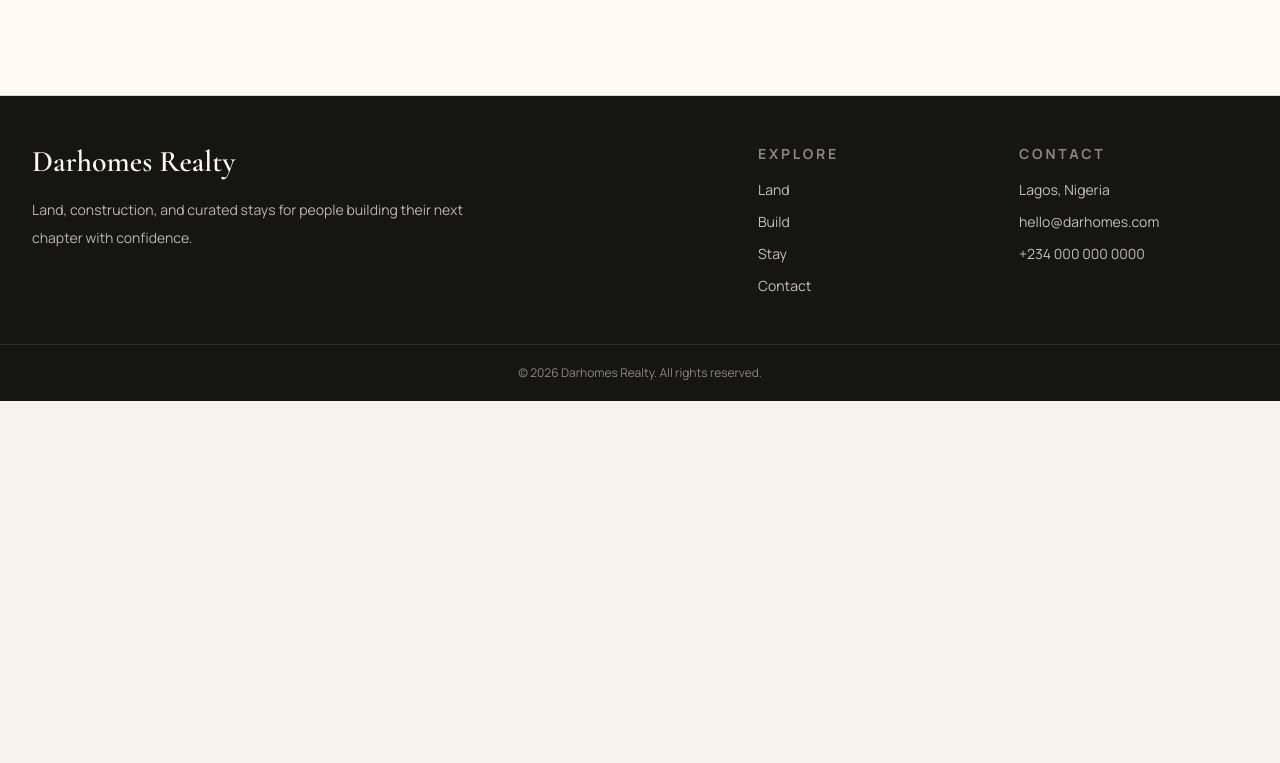
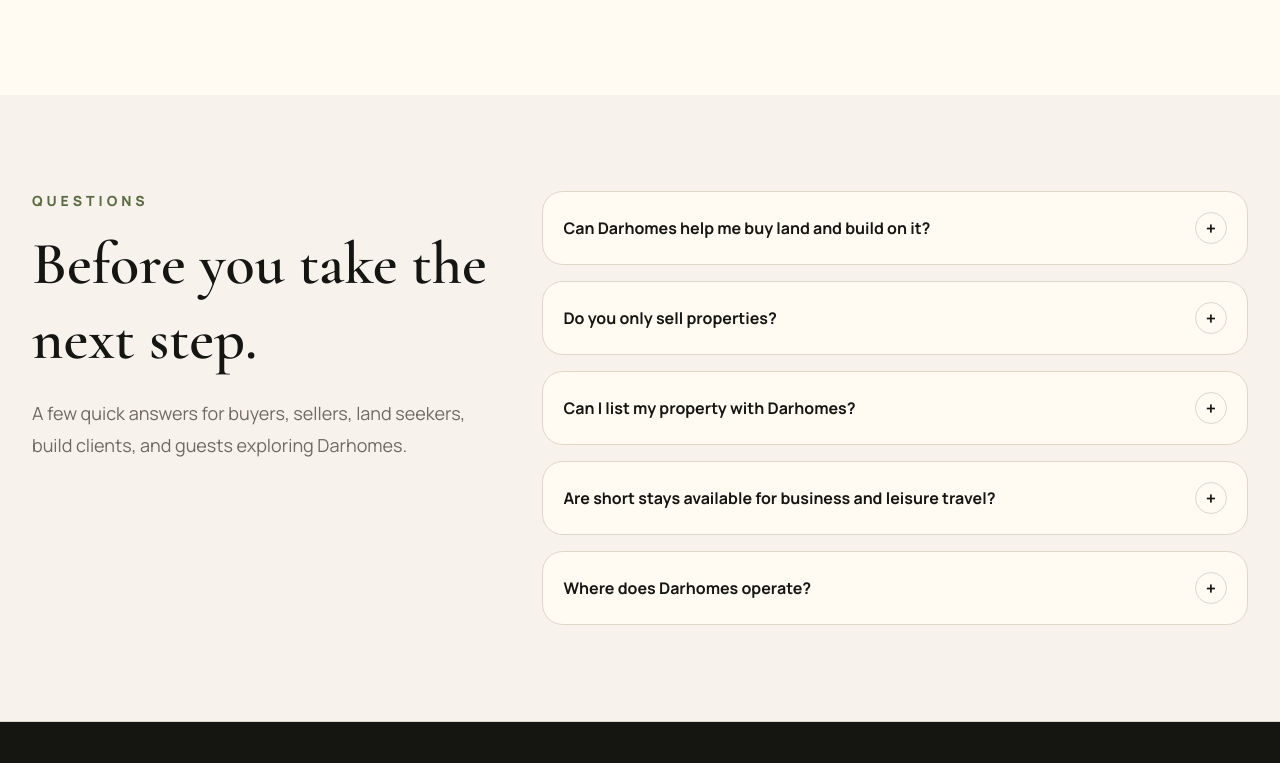
Before and after one commit to Engr-Shegez/DarHomes, a Next.js app: page / in a window 1280 px wide. Shown: the part 4677-5440 px from the top of the page. Before the commit the page ends 5078 px from the top, so only its background shows below. Built offline with nearby package versions, Linux system fonts and the light colour scheme.

Commit message:
feat(home): add FAQ section

```diff
--- a/src/app/page.tsx
+++ b/src/app/page.tsx
@@ -1,4 +1,5 @@
 import { BusinessPillars } from "../components/home/BusinessPillars";
+import { FAQSection } from "../components/home/FAQSection";
 import { FeaturedListings } from "../components/home/FeaturedListings";
 import { Hero } from "../components/home/Hero";
 import { ProcessSection } from "../components/home/ProcessSection";
@@ -14,6 +15,7 @@
       <ProcessSection />
       <SellerBuilderCTA />
       <TestimonialsSection />
+      <FAQSection />
     </main>
   );
 }
--- /dev/null
+++ b/src/components/home/FAQSection.tsx
@@ -0,0 +1,70 @@
+const faqs = [
+  {
+    question: "Can Darhomes help me buy land and build on it?",
+    answer:
+      "Yes. Darhomes supports the full journey from finding suitable land to planning and managing a custom build project.",
+  },
+  {
+    question: "Do you only sell properties?",
+    answer:
+      "No. Darhomes works across buying, selling, land acquisition, construction guidance, and curated short-term stays.",
+  },
+  {
+    question: "Can I list my property with Darhomes?",
+    answer:
+      "Yes. Sellers can share property details with Darhomes so the team can review, position, and guide the listing process.",
+  },
+  {
+    question: "Are short stays available for business and leisure travel?",
+    answer:
+      "Yes. Darhomes short stays are designed for modern travelers, including business guests, weekend visitors, and families.",
+  },
+  {
+    question: "Where does Darhomes operate?",
+    answer:
+      "Darhomes is currently positioned around key Nigerian real estate markets, with Lagos as a primary focus. You can update this as your coverage expands.",
+  },
+];
+
+export function FAQSection() {
+  return (
+    <section className="bg-background px-4 py-16 sm:px-6 md:py-24 lg:px-8">
+      <div className="mx-auto grid max-w-7xl gap-10 lg:grid-cols-[0.8fr_1.2fr]">
+        <div>
+          <p className="text-xs font-extrabold uppercase tracking-[0.28em] text-olive sm:text-sm">
+            Questions
+          </p>
+
+          <h2 className="mt-4 font-display text-4xl font-semibold leading-tight text-charcoal sm:text-5xl md:text-6xl">
+            Before you take the next step.
+          </h2>
+
+          <p className="mt-5 max-w-xl text-base leading-8 text-muted sm:text-lg">
+            A few quick answers for buyers, sellers, land seekers, build
+            clients, and guests exploring Darhomes.
+          </p>
+        </div>
+
+        <div className="grid gap-4">
+          {faqs.map((faq) => (
+            <details
+              key={faq.question}
+              className="group rounded-[1.3rem] border border-line bg-surface"
+            >
+              <summary className="flex cursor-pointer list-none items-center justify-between gap-4 p-5 text-base font-bold text-charcoal marker:hidden">
+                <span>{faq.question}</span>
+                <span className="flex h-8 w-8 shrink-0 items-center justify-center rounded-full border border-line text-lg transition group-open:rotate-45">
+                  +
+                </span>
+              </summary>
+
+              <div className="px-5 pb-5 text-sm leading-7 text-muted">
+                {faq.answer}
+              </div>
+            </details>
+          ))}
+        </div>
+      </div>
+    </section>
+  );
+}
```
Also changed, not shown: 1 other file (tests, documents, lock files or other folders).
